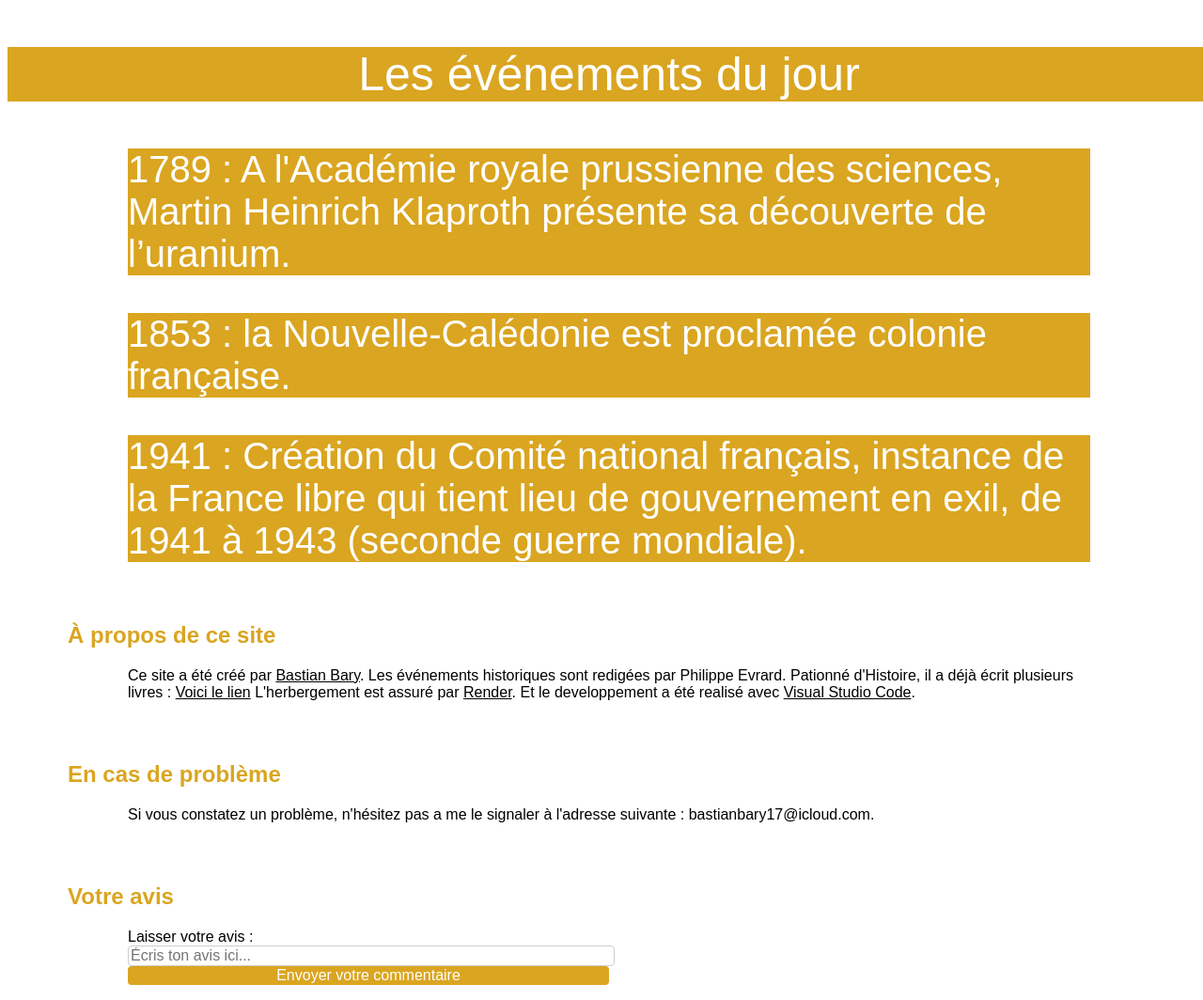
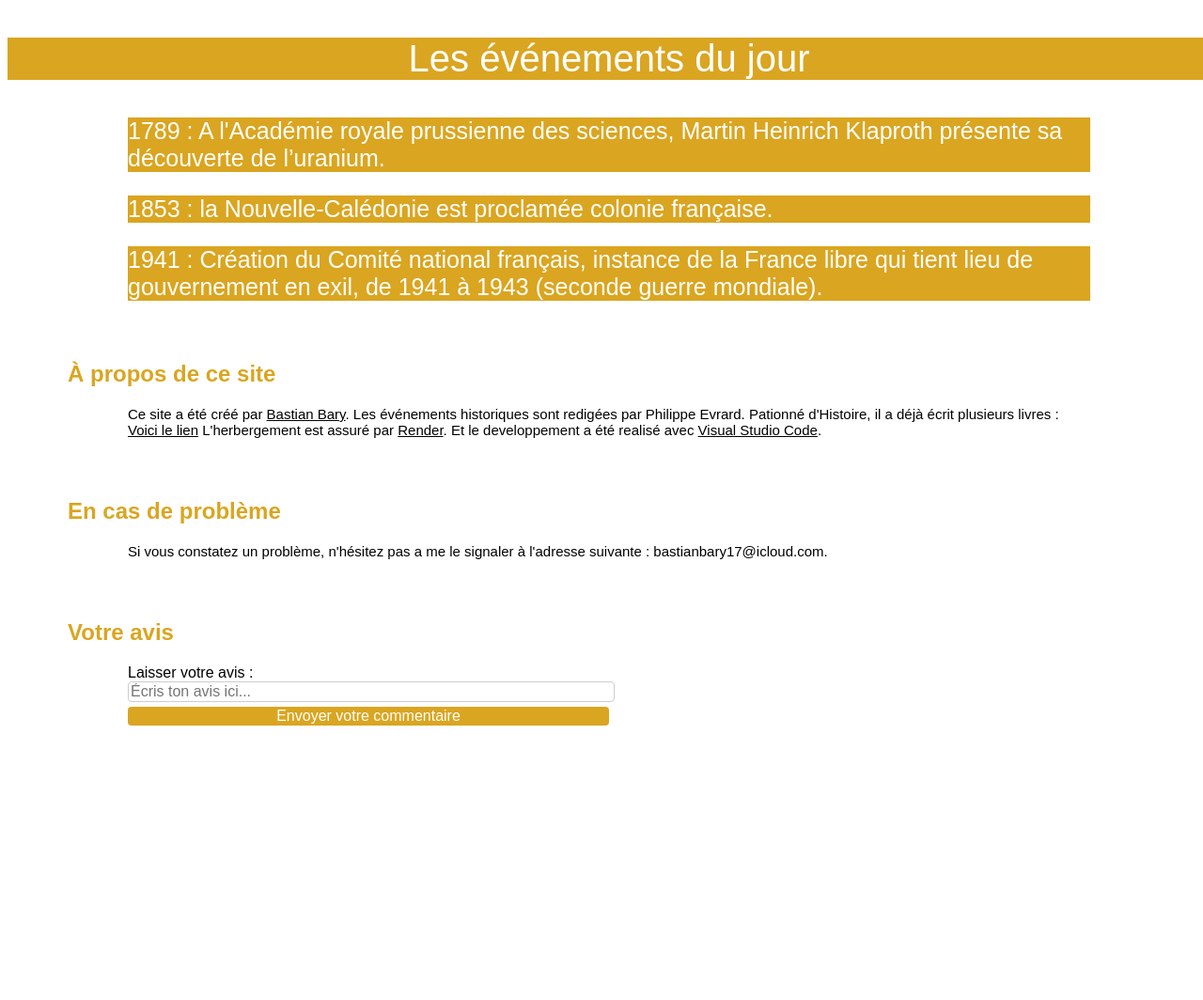
Before and after one commit to babadu17/evenement-du-jour, a Flask app: page / in a window 1280 px wide. Shown: the whole page at 94% size. After the commit the page ends 772 px from the top, so only its background shows below. Run offline with Flask 3, Linux system fonts and the light colour scheme.

Commit message:
Update style.css

```diff
--- a/static/style.css
+++ b/static/style.css
@@ -2,7 +2,7 @@ header {
     background-color: goldenrod;
     color: white;
     text-align: center;
-    font-size: 50px;
+    font-size: 40px;
     padding: auto;
 }
 
@@ -13,7 +13,7 @@ header {
     height: auto;
     margin-left:10%;
     margin-right: 10%;
-    font-size: 40px;
+    font-size: 25px;
 }
 
 .evenement p {
@@ -44,6 +44,7 @@ text a {
 .text {
     margin-left: 10%;
     margin-right: 10%;
+    font-size: 15px;
 }
 
 h2 {
@@ -71,4 +72,5 @@ h2 {
     border: none;
     border-radius: 4px;
     cursor: pointer;
+    margin-top: 5px;
 }
```
